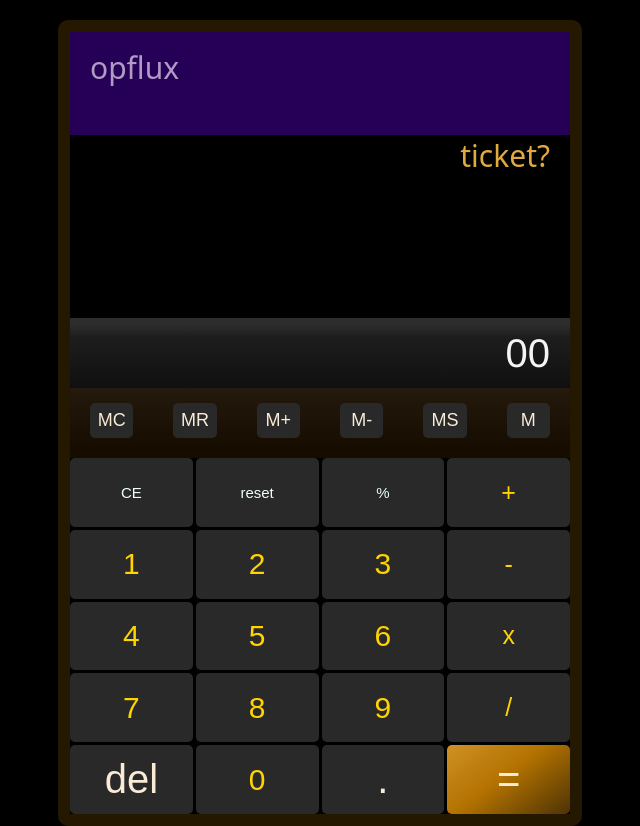
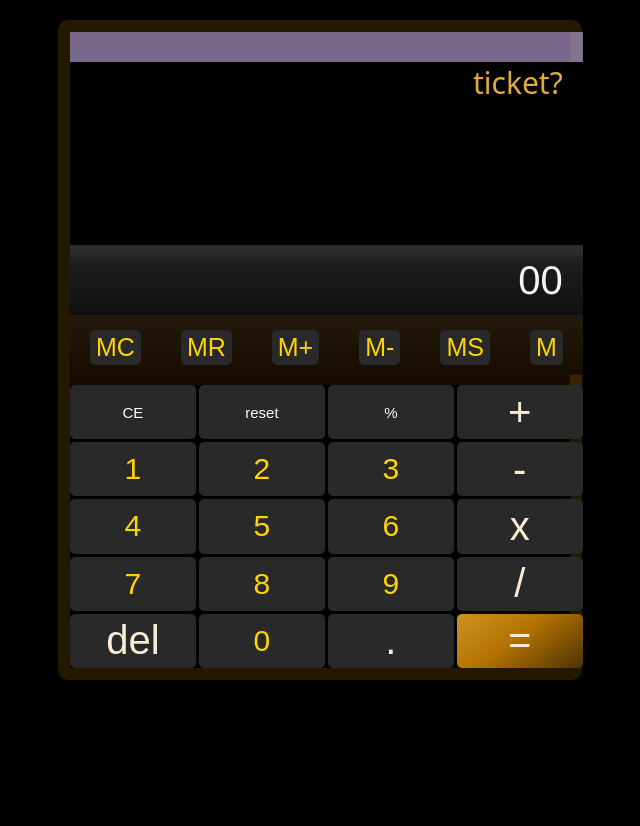
Before and after one commit to eliazoura/CALCULO-RENTREE, a plain HTML site: page index.html in a window 1280 px wide. Shown: the whole page, without its empty margins (320-960 px from the left). After the commit the page ends 800 px from the top, so only its background shows below. Drawn offline with Linux system fonts and the light colour scheme.

Commit message:
amélioration UI & CSS

```diff
--- a/index.html
+++ b/index.html
@@ -1,49 +1,34 @@
 <!DOCTYPE html>
 <html lang="en">
   <head>
-   <meta charset="UTF-8">
-   <meta name="viewport" content="width=device-width, initial-scale=1.0">
+    <meta charset="UTF-8" />
+    <meta name="viewport" content="width=device-width, initial-scale=1.0" />
 
-   <link rel="stylesheet" href="style.css">
+    <link rel="stylesheet" href="style.css" />
     <script src="script.js" defer></script>
     <title>CALCULO RENTREE</title>
   </head>
   <body>
-
-
     <div class="machine">
-
       <div class="display">
-
-         <p  class="opflux"> opflux </p  >
+        <!--<p class="opflux">opflux</p>-->
         <div class="except">
-
-               <p  class="tik"> ticket? </p  >
+          <p class="tik">ticket?</p>
         </div>
 
-         <p  class="rez"  id="idtxtecran">00</p  >
-
+        <p class="rez" id="idtxtecran">00</p>
       </div>
 
-
-
-
-
       <div class="options">
-
-
-            <button class="opt" id="mc">MC</button>
-            <button class="opt" id="mr">MR</button>
-            <button class="opt" id="m+">M+</button>
-            <button class="opt" id="m-">M-</button>
-            <button class="opt" id="ms">MS</button>
-            <button class="opt" id="m">M</button>
-
-
+        <button class="mem" id="mc">MC</button>
+        <button class="mem" id="mr">MR</button>
+        <button class="mem" id="m+">M+</button>
+        <button class="mem" id="m-">M-</button>
+        <button class="mem" id="ms">MS</button>
+        <button class="mem" id="m">M</button>
       </div>
 
       <div class="act">
-
         <button class="otr">CE</button>
         <button class="otr" id="reset">reset</button>
         <button class="po">%</button>
@@ -65,13 +50,7 @@
         <button class="num">0</button>
         <button class="der" id="dec">.</button>
         <button class="der" id="egal">=</button>
-
-
-
       </div>
-
-
     </div>
-
   </body>
 </html>
--- a/script.js
+++ b/script.js
@@ -1,11 +1,10 @@
 // ###################################################################################
 // #############################    les variables     ################################
 // ###################################################################################
-let LCD=document.getElementById("idtxtecran");
-
+let LCD = document.getElementById("idtxtecran");
 
 let classLCD = LCD.className;
-console.log("classLCD",classLCD);
+console.log("classLCD", classLCD);
 
 let ecranTxt = {
   color: "white",
@@ -18,123 +17,89 @@ let ecranTxt = {
 // ////////////////////////////////////////////////////////////////
 
 let allReset = document.getElementById("reset");
-allReset.addEventListener("click",resetAll);
-
+allReset.addEventListener("click", resetAll);
 
 // /////////////////////////////////////////////////////////////////
-
 
 // ////////////////////////////////////////////////////////////////
 
 let solu = document.getElementById("egal");
-solu.addEventListener("click",solution);
-
+solu.addEventListener("click", solution);
 
 // /////////////////////////////////////////////////////////////////
-
-
-
-
-
-
 
 // A DEV PLU STARD POUR SIMPLIFIER LE CODE
 //let mezEcoutes =[... document.querySelectorAll(".num")] ;
 //console.log("🚀 ~ file: script.js:27 ~ mezEcoutes:", mezEcoutes)
 //
 
-
-
 let ecouteNum = document.getElementsByClassName("num");
 
 for (let i = 0; i < ecouteNum.length; i++) {
-    ecouteNum[i].addEventListener("click",insertDigit)
+  ecouteNum[i].addEventListener("click", insertDigit);
 }
-
 
 let ecouteOp = document.getElementsByClassName("op");
 
-
-for (let i = 0; i <  ecouteOp.length; i++) {
-                                            ecouteOp[i].addEventListener("click",insertOp)    ;
+for (let i = 0; i < ecouteOp.length; i++) {
+  ecouteOp[i].addEventListener("click", insertOp);
   //ecouteOp[i].addEventListener("click",changeClass);
-
 }
 
-
-
-
-
 function insertDigit() {
-
-
-    let oneDigit=this.innerText;
-    console.log("🚀 ~ file: script.js:73 ~ insertDigit ~ oneDigit:", oneDigit)
+  let oneDigit = this.innerText;
+  console.log("🚀 ~ file: script.js:73 ~ insertDigit ~ oneDigit:", oneDigit);
 
   let inLCD = LCD.innerText;
-    console.log("🚀 ~ file: script.js:76 ~ insertDigit ~ inLCD:", inLCD)
+  console.log("🚀 ~ file: script.js:76 ~ insertDigit ~ inLCD:", inLCD);
 
-    if (inLCD=="00") {LCD.innerText="";
-
+  if (inLCD == "00") {
+    LCD.innerText = "";
   }
-
 
   LCD.innerText += oneDigit;
 
-
   let digitPush = ecranTxt.txt.push(oneDigit);
-    console.log("🚀 ~ file: script.js:96 ~ insertDigit ~ ecranTxt:", ecranTxt)
-    console.log("🚀 ~ file: script.js:96 ~ insertDigit ~ digitPush:", digitPush)
+  console.log("🚀 ~ file: script.js:96 ~ insertDigit ~ ecranTxt:", ecranTxt);
+  console.log("🚀 ~ file: script.js:96 ~ insertDigit ~ digitPush:", digitPush);
   let digitPushLong = digitPush.length;
 
-console.log("leDigit",oneDigit)
+  console.log("leDigit", oneDigit);
 
-console.log("digitPush",digitPush);
+  console.log("digitPush", digitPush);
 
-console.log("digitPushLong",digitPushLong);
-
+  console.log("digitPushLong", digitPushLong);
 }
 
 function insertOp() {
-
-    console.log("Hello Op")
-    let oneOp=this.textContent;
+  console.log("Hello Op");
+  let oneOp = this.textContent;
   console.log("🚀 ~ file: script.js:73 ~ insertDigit ~ oneDigit:", oneOp);
 
   LCD.innerText += oneOp;
-
 }
 
-
 function solution() {
-
-    console.log("SOLUTION EN COURS")
+  console.log("SOLUTION EN COURS");
   let chaineOp = document.getElementById("idtxtecran");
 
+  let resultat = eval(chaineOp.innerHTML);
+  console.log("🚀 ~ file: script.js:120 ~ solution ~ resultat:", resultat);
 
+  console.log(
+    "🚀 ~ file: script.js:120 ~ solution ~ resultat TYPEOF:",
+    typeof resultat
+  );
 
-    let resultat = eval(chaineOp.innerHTML);
-    console.log("🚀 ~ file: script.js:120 ~ solution ~ resultat:", resultat)
-
-    console.log("🚀 ~ file: script.js:120 ~ solution ~ resultat TYPEOF:", typeof resultat)
-
-    chaineOp.textContent=resultat;
-
+  chaineOp.textContent = resultat;
 
   //
   //    let monEgal = Number(resultat);
   //    console.log("🚀 ~ file: script.js:124 ~ solution ~ monEgal:", monEgal)
 
-
-
-
-
   //let resultat = eval(chaineOp)    ;
   //console.log("🚀 ~ file: script.js:117 ~ solution ~ resultat:", resultat)
-
-
 }
-
 
 /**
  *
@@ -142,15 +107,11 @@ function solution() {
  */
 function clavier(event) {
   event.preventDefault();
-        console.log("Hello CLAVIER")
-        console.log("Code clavier ",event.key)
-        monType=typeof event.key;
-        monTest=event.key;
-
-
-
+  console.log("Hello CLAVIER");
+  console.log("Code clavier ", event.key);
+  monType = typeof event.key;
+  monTest = event.key;
 }
-
 
 // A DEV PLUS TARD POUR AJOUTER LES FONCTIONS CLAVIER
 
@@ -166,9 +127,7 @@ function clavier(event) {
 //}
 
 function resetAll() {
-
   console.log("EXE DE RESET ALL");
-
 
   //
   //let LCDintant = document.getElementById("idtxtecran");
@@ -205,10 +164,9 @@ function resetAll() {
 }
 
 function changeClass() {
-
   console.log("- - - - E X E C U T ION changeClass - - - - ");
-    console.log("T h i s ID", this.getAttribute('id'));
-    console.log("T h i s ID CLASS", this.getAttribute('class'));
+  console.log("T h i s ID", this.getAttribute("id"));
+  console.log("T h i s ID CLASS", this.getAttribute("class"));
 
   let LCDintant = document.getElementById("idtxtecran");
 
@@ -251,9 +209,6 @@ function changeClass() {
   //
   //
   //console.log("TEST DE CONTENU", this.classList.contains('symbolsClick')); // ?
-
-
 }
 
-
 // ////////////////////////////////////////////////////////////////////////////////
--- a/style.css
+++ b/style.css
@@ -1,35 +1,30 @@
-:root{
-
-      --backGButton:      rgb(229, 103, 13) ;
-      --degBackButton:   linear-gradient(146deg, rgba(15,15,15,0.9247899843531162) 6%, rgba(74,74,74,1) 100%);
+:root {
+  --backGButton: rgb(229, 103, 13);
+  --degBackButton: linear-gradient(
+    146deg,
+    rgba(15, 15, 15, 0.9247899843531162) 6%,
+    rgba(74, 74, 74, 1) 100%
+  );
   --radiusButton: 10px;
 
   box-sizing: border-box;
   width: 100%;
-
-
 }
 
-
-
-body{
-
+body {
   box-sizing: border-box;
   width: 100%;
 
   margin: 20px 0px 0px 0px;
 
   background-color: rgb(0, 0, 0);
-
 }
 
-
-
-.machine{
-
+.machine {
   margin: 0 auto;
 
   display: grid;
+  height: 100vh;
   grid-template-columns: 1fr;
   grid-template-rows: 1fr 70px 1fr;
   /*
@@ -44,26 +39,24 @@ body{
    */
 
   height: auto;
-   width: min(100vh, 100vw, 500px); ;
+  width: min(100vh, 100vw, 500px);
 
-   border: 12px solid    ;
+  border: 12px solid;
   border-color: rgba(255, 174, 0, 0.142);
   border-radius: 10px;
 
   font-size: 30px;
 
-   font-family: system-ui, -apple-system, BlinkMacSystemFont, 'Segoe UI', Roboto, Oxygen, Ubuntu, Cantarell, 'Open Sans', 'Helvetica Neue', sans-serif;
-
+  font-family: system-ui, -apple-system, BlinkMacSystemFont, "Segoe UI", Roboto,
+    Oxygen, Ubuntu, Cantarell, "Open Sans", "Helvetica Neue", sans-serif;
 }
 
 /*  ################################# LES ECRANS ####################################    */
 
-.display{
-
+.display {
   display: grid;
   grid-template-columns: 1fr;
-   grid-template-rows: 70px 210px 70px;
-
+  grid-template-rows: 210px 70px;
 
   height: 100%;
 
@@ -71,13 +64,10 @@ body{
 
   padding-left: 0px;
 
-   background-color: rgba(60, 0, 138, 0.627);
-
+  background-color: rgba(191, 167, 223, 0.627);
 }
 
-
-
-      .opflux{
+/*.opflux{
 
          margin-top: 0px;
 
@@ -88,13 +78,11 @@ body{
          padding-left: 20px ;
 
 
-      }
+      }*/
 
-      .tik{
+.tik {
   /*margin-top: 0px;
          margin-bottom: 0px;*/
-
-
 
   height: 100%;
 
@@ -103,11 +91,9 @@ body{
   background-color: black;
   text-align: right;
   padding-right: 20px;
-
 }
 
-      .rez{
-
+.rez {
   margin-top: 0px;
 
   height: 100%;
@@ -115,39 +101,32 @@ body{
   line-height: 70px;
   color: rgb(224, 170, 64);
 
-
   text-align: right;
   padding-right: 20px;
 
+  background-color: black;
+  background: linear-gradient(
+    0deg,
+    rgba(0, 0, 0, 1) 0%,
+    rgba(29, 29, 29, 1) 85%,
+    rgba(45, 45, 45, 1) 95%
+  );
 
-
-         background-color: black;
-         background: linear-gradient(0deg, rgba(0,0,0,1) 0%, rgba(29,29,29,1) 85%, rgba(45,45,45,1) 95%);
-
-         padding: 0px  20px 60px 0px;
+  padding: 0px 20px 60px 0px;
   color: whitesmoke;
 
-
-         font-family: 'Franklin Gothic Medium', 'Arial Narrow', Arial, sans-serif;
+  font-family: "Franklin Gothic Medium", "Arial Narrow", Arial, sans-serif;
   font-size: 2.5rem;
-
 }
-
-
-
-
 
 /*  ################################# LES BOUTONS ####################################    */
 
-button{
-
-
+button {
   /*
       background-color:var(--backGButton);
       background: var(--degBackButton);*/
 
   background: rgb(41, 41, 41);
-
 
   border-radius: 5px;
 
@@ -157,14 +136,10 @@ background: rgb(41, 41, 41);
 
   border: 0px;
 
-
   color: antiquewhite;
-
 }
 
 button:hover {
-
-
   /*
          background-color:var(--backGButton);
          background: var(--degBackButton);*/
@@ -177,19 +152,10 @@ button:hover {
 
   border-color: black;
 
-
-
-
   color: rgb(255, 115, 0);
-
 }
 
-
-
-
-
-.act{
-
+.act {
   display: grid;
 
   /*
@@ -206,17 +172,13 @@ button:hover {
 
       */
 
-      grid-template-columns: repeat(4,1fr);
+  grid-template-columns: repeat(4, 1fr);
   grid-template-rows: repeat(5, 1fr);
 
   gap: 3px;
-
-
-
 }
 
-.options{
-
+.options {
   display: grid;
   grid-template-columns: repeat(6, 1fr);
   grid-template-rows: 35px;
@@ -230,61 +192,52 @@ button:hover {
 
   margin: 0px 0px 0px 0px;
 
-         padding: 15px  20px 0px 20px;
-
-
-
-
-
-
+  padding: 15px 20px 0px 20px;
 }
 
-.opt{
+.opt {
   font-size: 18px;
-
-
-
 }
 
-.num{
+.num {
+  font-size: 30px;
 
+  color: rgb(255, 212, 0);
+}
+
+.num:hover {
   font-size: 30px;
 
   color: rgb(255, 212, 0);
   border: 0px;
-
 }
 
+.mem {
+  font-size: 25px;
+  color: rgb(255, 212, 0);
+}
 
-.num:hover{
-
-   font-size: 30px;
+.mem:hover {
+  font-size: 25px;
 
   color: rgb(255, 212, 0);
-   border: 0px;
-
+  transform: translateY(2px);
 }
 
-.op{
-
-   font-size: 25px;
-         color: rgb(255, 212, 0);
-
-}
-
-.otr, .po{
-
+.otr,
+.po {
   font-size: 15px;
   color: azure;
-
 }
 
 #egal {
-
-   background: rgb(207,144,36);
-   background: linear-gradient(143deg, rgba(207,144,36,1) 2%, rgba(179,114,0,1) 46%, rgba(77,51,5,1) 100%);
-
-
+  background: rgb(207, 144, 36);
+  background: linear-gradient(
+    143deg,
+    rgba(207, 144, 36, 1) 2%,
+    rgba(179, 114, 0, 1) 46%,
+    rgba(77, 51, 5, 1) 100%
+  );
 }
 
 /*
```
Lines whose indentation alone changed are shown as unchanged.
